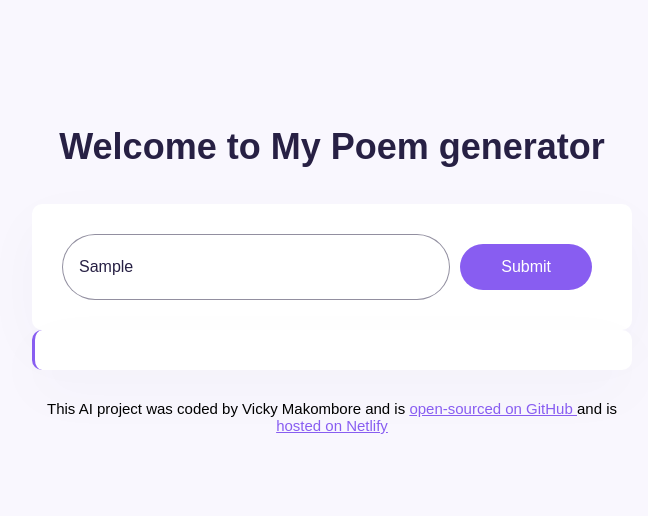
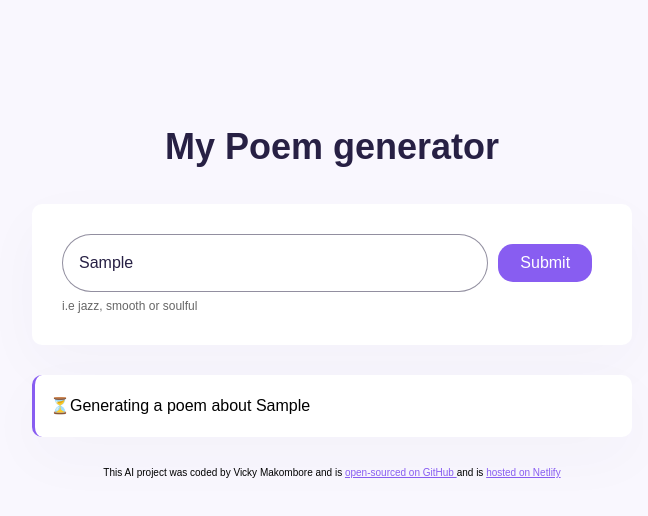
Before and after one commit to VickyRemy/my-poem-generator, a plain HTML site: page index.html in a window 1280 px wide. Both pictures are taken after typing "Sample" into the empty fields and a click on the input 834 px from the left and 267 px from the top of the page. Shown: the whole page, without its empty margins (308-956 px from the left). Drawn offline with nearby package versions, Linux system fonts and the light colour scheme; no server answers.

Commit message:
Improved the user-experience

```diff
--- a/index.html
+++ b/index.html
@@ -5,7 +5,6 @@
     <meta name="viewport" content="width=device-width, initial-scale=1.0">
     <script src="https://cdn.jsdelivr.net/npm/axios@1.6.7/dist/axios.min.js"></script>
     <script src="https://unpkg.com/typewriter-effect@latest/dist/core.js"></script>
-
 
     <title>AI Poem Generator</title>
 
@@ -31,23 +30,31 @@
             line-height: 1.5;
             color: #272044;
         }
-        form {
+        .hint {
+            line-height: 1.5;
+            margin-top: 5px;
+            opacity: 0.6;
+            font-size: 12px;
+        }
+        .form-container {
             padding: 30px;
             background-color: white;
             box-shadow: 0px 20px 60px rgba(65, 50, 100, 0.03);
             border-radius: 10px;
+            margin-bottom: 30px;
+        }
+        form {
             display: flex;
-
         }
         .submit-button {
             margin : 10px;
             background: #885df1;
             color: white;
             border: none;
-            width: 150px;
+            width: 100px;
             font-size: 16px;
-            border-radius: 50px;
-            padding: 14px 24px;
+            border-radius: 15px;
+            padding: 10px 15px;
         }
         .instruction {
             padding: 16px;
@@ -61,30 +68,48 @@
         .poem {
             font-size: 16px;
             background-color: white;
-            padding: 20px;
+            padding: 15px;
             line-height: 2;
             border-left: 3px solid #885df1;
             box-shadow: 0px 20px 60px rgba(65, 50, 100, 0.03);
             border-radius: 10px;
         }
+        .hidden {
+            display: none;
+        }
         footer {
             text-align: center;
-            font-size: 15px;
+            font-size: 10px;
             margin-top: 30px;
         }
+        .generating {
+            animation: blink-animation 1s steps(5, start)infinite;
+        }
+        @keyframes blink-animation {
+            to {
+                visibility: hidden;
+            }}
+            @-webkit-keyframes blink-animation {
+                to {
+                    visibility: hidden;
+                }}
     </style>
 </head>
 <body>
     <div class="container">
     <header>
-    <h1>Welcome to My Poem generator</h1>
+    <h1>My Poem generator</h1>
+
     </header>
     <main>
+        <div class="form-container">
         <form id="poem-generator-form">
             <input type = "text" placeholder="Enter the topic of the poem" autofocus required autocomplete="off" class="instruction" id="instruction" />
             <input type = "submit" class="submit-button" />
-        </form>
-        <div class="poem" id="poem"></div>
+            </form>
+            <div class="hint">i.e jazz, smooth or soulful</div>
+        </div>
+        <div class="poem hidden" id="poem"></div>
     </main>
     <script>
         function displayPoem(response) {
@@ -103,8 +128,12 @@
 
             let apiKey = "09bdf26t323b4a9f4410fdob3dbedc7c";
             let prompt =`User instruction: Generate an English poem about ${instructionInput.value}`;
-            let context = "Generate a soulful, nostalgic poem about soul music set in a jazz club. Use vivid imagery (vinyl records, saxophones, dim lights) and write it in 4 short rhyming verses, capturing the emotional power and cultural roots of the genre in just 4 lines";
+            let context = "Generate a soulful, nostalgic poem about soul music set in a jazz club. Use vivid imagery (vinyl records, saxophones, dim lights) and write it in four short lines, rhyming verses, capturing the emotional power and cultural roots of the genre in just 4 lines";
             let apiUrl = `https://api.shecodes.io/ai/v1/generate?prompt=${prompt}&context=${context}&key=${apiKey}`;
+
+            let poemElement = document.querySelector("#poem");
+            poemElement.classList.remove("hidden");
+            poemElement.innerHTML = `<div class="generating">⏳Generating a poem about ${instructionInput.value}</div>`;
 
             axios.get(apiUrl).then(displayPoem);
         }
```
